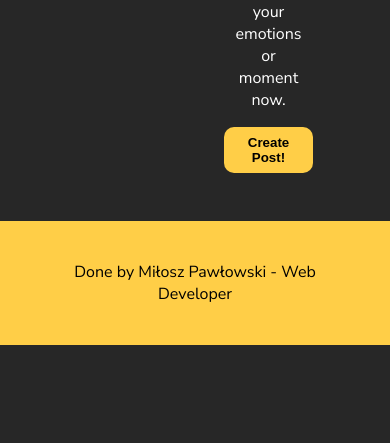
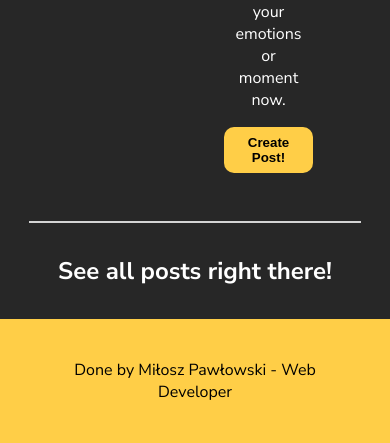
Before and after one commit to belbekyt/little-blog, a PHP site: page / in a window 390 px wide. Shown: the part 944-1387 px from the top of the page. Before the commit the page ends 1289 px from the top, so only its background shows below. Run offline with PHP 8.4, Linux system fonts and the light colour scheme; data that the repository does not hold is empty.

Commit message:
Posts adding feature
Adding posts feature added
TODO: Responsive design for mobile devices & login and register in the future

```diff
--- a/css/styles.css
+++ b/css/styles.css
@@ -7,6 +7,7 @@
 
 body {
   font-family: "Nunito Sans", sans-serif;
+  overflow-x: hidden;
 }
 
 :root {
@@ -80,9 +81,128 @@ header {
   background-color: var(--background-primary-hover);
 }
 
+.main {
+  display: -webkit-box;
+  display: -ms-flexbox;
+  display: flex;
+  -webkit-box-orient: vertical;
+  -webkit-box-direction: normal;
+      -ms-flex-direction: column;
+          flex-direction: column;
+  -webkit-box-align: center;
+      -ms-flex-align: center;
+          align-items: center;
+  background-color: var(--background-second);
+  color: white;
+}
+.main h2 {
+  padding: 2rem;
+}
+
+.main-divide {
+  width: 85%;
+  height: 2px;
+  background-color: rgba(255, 255, 255, 0.8);
+}
+
+.create-form {
+  width: 100%;
+  background-color: var(--background-second);
+  color: white;
+  display: -webkit-box;
+  display: -ms-flexbox;
+  display: flex;
+  -webkit-box-orient: vertical;
+  -webkit-box-direction: normal;
+      -ms-flex-direction: column;
+          flex-direction: column;
+  -webkit-box-align: center;
+      -ms-flex-align: center;
+          align-items: center;
+  padding: 2rem;
+}
+.create-form h2 {
+  margin-bottom: 2rem;
+}
+.create-form form {
+  display: -webkit-box;
+  display: -ms-flexbox;
+  display: flex;
+  -webkit-box-orient: vertical;
+  -webkit-box-direction: normal;
+      -ms-flex-direction: column;
+          flex-direction: column;
+}
+.create-form label {
+  font-weight: bold;
+  font-size: 0.8rem;
+  margin-bottom: 0.3rem;
+  margin-top: 0.7rem;
+}
+.create-form textarea {
+  resize: none;
+}
+.create-form input[type=text], .create-form textarea {
+  padding: 0.2rem 0.5rem;
+  border-radius: 5px;
+  border: none;
+}
+.create-form input[type=text]:focus, .create-form input[type=text] textarea:focus, .create-form textarea:focus, .create-form textarea textarea:focus {
+  outline: none;
+  -webkit-box-shadow: 0 0 5px white;
+          box-shadow: 0 0 5px white;
+}
+.create-form input[type=submit] {
+  margin-top: 1rem;
+  border: 2px solid black;
+  padding: 0.5rem;
+  border-radius: 20px;
+  width: 130px;
+  font-weight: bold;
+  -webkit-transform: translateX(50%);
+          transform: translateX(50%);
+  color: white;
+  background: transparent;
+  -webkit-transition: 0.5s;
+  transition: 0.5s;
+  cursor: pointer;
+}
+.create-form input[type=submit]:hover {
+  background-color: white;
+  color: black;
+}
+
 footer {
   width: 100%;
   padding: 2.5rem;
   background-color: var(--background-primary);
   text-align: center;
 }
+
+.main-posts {
+  display: grid;
+  grid-template-columns: 1fr 1fr 1fr;
+  grid-gap: 2rem;
+}
+
+.main-posts-post {
+  background-color: var(--background-primary);
+  color: black;
+  border-radius: 10px;
+  padding: 1rem 0;
+  margin-bottom: 2.5rem;
+  width: 400px;
+}
+.main-posts-post img {
+  width: 100%;
+  height: 250px;
+}
+.main-posts-post h3, .main-posts-post p, .main-posts-post h5 {
+  padding: 0 1rem;
+}
+.main-posts-post h3::first-letter, .main-posts-post p::first-letter, .main-posts-post h5::first-letter {
+  text-transform: capitalize;
+}
+.main-posts-post h3 {
+  margin: 0.5rem 0;
+}
--- a/index.php
+++ b/index.php
@@ -28,8 +28,31 @@
             <a href="./sites/posts.php"><button>Create Post!</button></a>
         </div>
     </section>
-    <section>
+    <section class="main">
+        <div class="main-divide"></div>
+        <h2>See all posts right there!</h2>
+        <div class="main-posts">
+            <?php
 
+                require('./phpScripts/connection.php');
+
+                $query = "SELECT * FROM posts";
+                $result = mysqli_query($conn, $query);
+
+                while ($data = mysqli_fetch_assoc($result)) {
+                    echo '
+
+                        <div class="main-posts-post">
+                            <h5>'.$data['author'].'</h5>
+                            <img src="./picture/'.$data['filename'].'" alt="Post photo" />
+                            <h3>'.$data['title'].'</h3>
+                            <p>'.$data['content'].'</p>
+                        </div>
+                    ';
+                }
+
+            ?>
+        </div>
     </section>
     <footer>
         <p>Done by Miłosz Pawłowski - Web Developer</p>
--- /dev/null
+++ b/phpScripts/connection.php
@@ -0,0 +1,15 @@
+<?php
+
+    $host = 'localhost';
+    $user = 'root';
+    $pass = '';
+    $dbname = 'littleblog';
+
+    $conn = mysqli_connect($host, $user, $pass, $dbname);
+
+    if ($conn->connect_errno!=0){
+        header('Location: ../index.php');
+        $conn->close();
+    }
+
+?>
--- /dev/null
+++ b/styles/_main.scss
@@ -0,0 +1,17 @@
+.main{
+    display: flex;
+    flex-direction: column;
+    align-items: center;
+    background-color: var(--background-second);
+    color: white;
+
+    h2{
+        padding: 2rem;
+    }
+}
+
+.main-divide{
+    width: 85%;
+    height: 2px;
+    background-color: rgba(white, 0.8);
+}
--- /dev/null
+++ b/styles/_posts.scss
@@ -0,0 +1,31 @@
+.main-posts{
+    display: grid;
+    grid-template-columns: 1fr 1fr 1fr;
+    grid-gap: 2rem;
+}
+
+.main-posts-post{
+    background-color: var(--background-primary);
+    color: black;
+    border-radius: 10px;
+    padding: 1rem 0;
+    margin-bottom: 2.5rem;
+    width: 400px;
+
+    img{
+        width: 100%;
+        height: 250px;
+    }
+
+    h3, p, h5{
+        padding: 0 1rem;
+
+        &::first-letter{
+            text-transform: capitalize;
+        }
+    }
+
+    h3{
+        margin: 0.5rem 0;
+    }
+}
--- a/styles/styles.scss
+++ b/styles/styles.scss
@@ -6,6 +6,7 @@
 
 body{
     font-family: 'Nunito Sans', sans-serif;
+    overflow-x: hidden;
 }
 
 :root{
@@ -16,5 +17,7 @@ body{
 
 @import 'header';
 @import 'banner';
-
+@import 'main';
+@import 'create';
 @import 'footer';
+@import 'posts';
```
Also changed, not shown: phpScripts/addPost.php (added, +31 -0 lines), sites/posts.php (+39 -0 lines), styles/_create.scss (added, +59 -0 lines), picture/app.png (added), picture/family.png (added), picture/loan.png (added).
